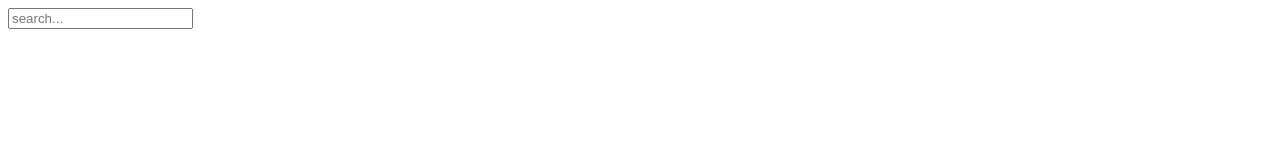
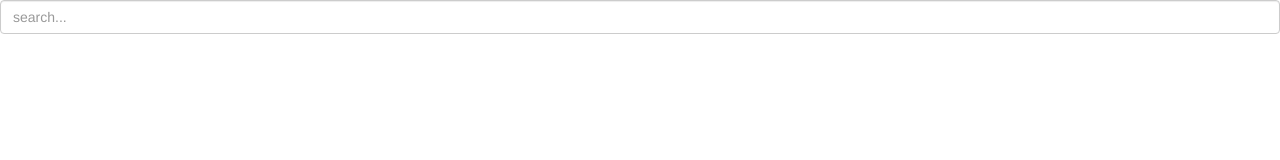
Before and after one commit to markschaake/primearcades, a plain HTML site: page index.html in a window 1280 px wide. Drawn offline with nearby package versions, Linux system fonts and the light colour scheme.

Commit message:
Add bootstrap

```diff
--- a/index.html
+++ b/index.html
@@ -1,10 +1,11 @@
 <!DOCTYPE html>
 <html>
   <head>
-
+    <link rel="stylesheet" href="https://maxcdn.bootstrapcdn.com/bootstrap/3.3.7/css/bootstrap.min.css" integrity="sha384-BVYiiSIFeK1dGmJRAkycuHAHRg32OmUcww7on3RYdg4Va+PmSTsz/K68vbdEjh4u" crossorigin="anonymous">
+    <meta name="viewport" content="width=device-width, initial-scale=1">
   </head>
   <body>
-    <input id="search" type="text" placeholder="search..." />
+    <input id="search" type="text" placeholder="search..." class="form-control" />
     <div>
       <ul id="results"></ul>
     </div>
```
